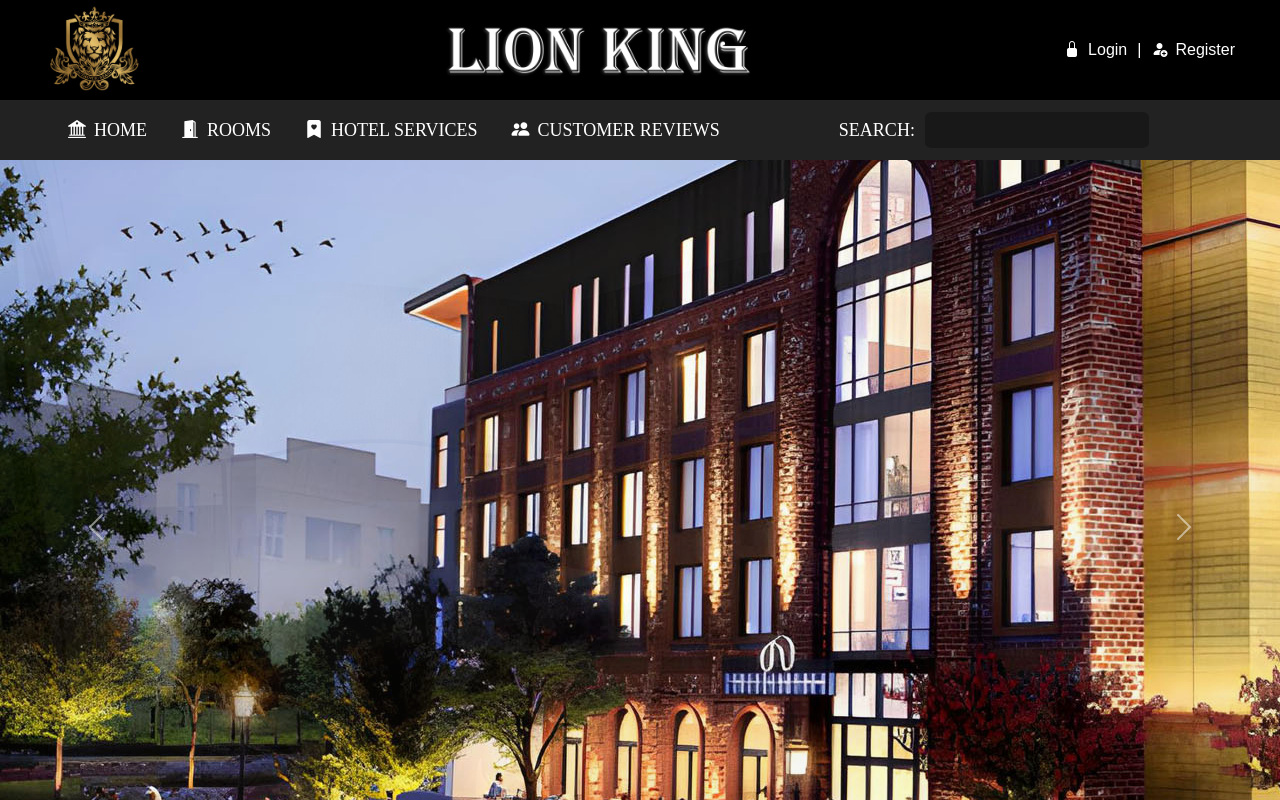
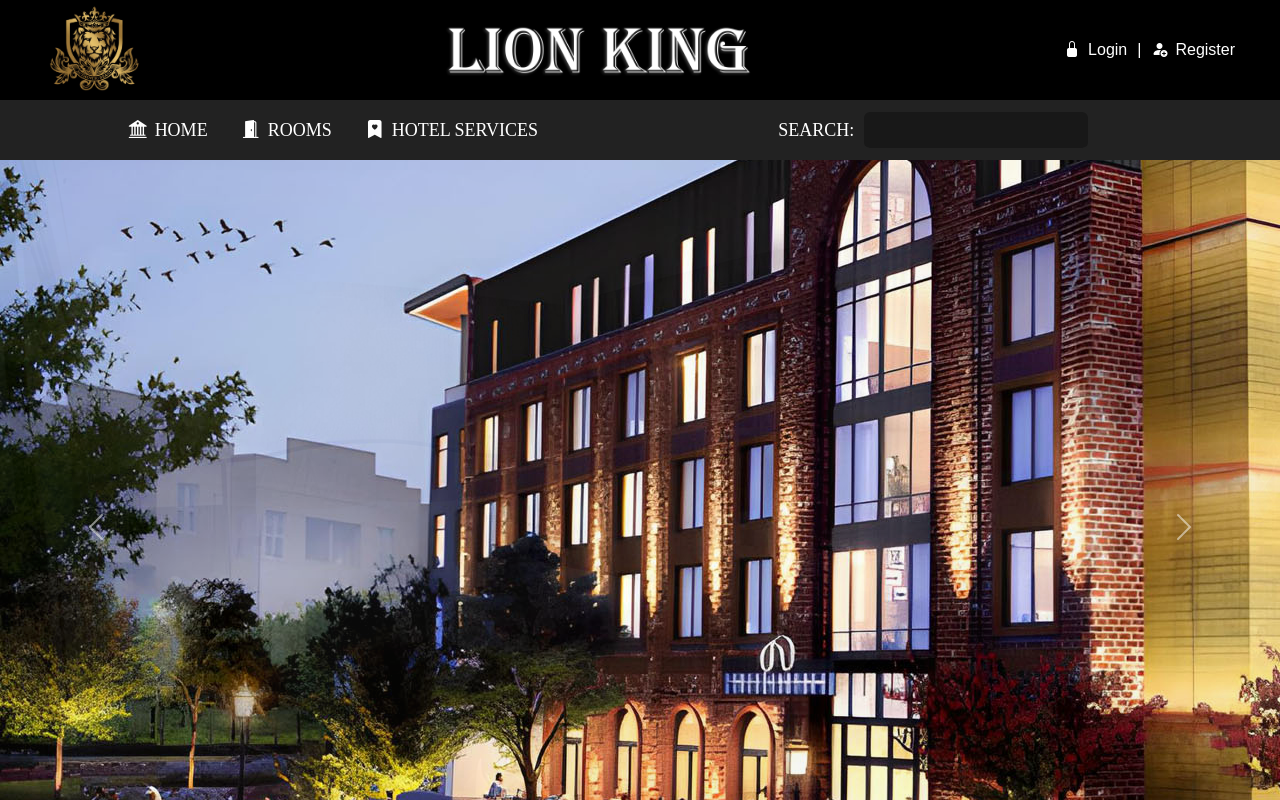
Before and after one commit to Talent106/hotel-management, a React (Create React App) app: page / in a window 1280 px wide. Shown: the top 800 px of the page. Built offline with nearby package versions, Linux system fonts and the light colour scheme.

Commit message:
style: delete the menu customer reivews

```diff
--- a/src/components/header/index.js
+++ b/src/components/header/index.js
@@ -22,7 +22,6 @@ const Header = () => {
             <a href="/"><i className="bi-bank2 me-2"/>HOME</a>
             <a href="/rooms"><i className="bi bi-door-open-fill me-2"/>ROOMS</a>
             <a href="/services"><i className="bi bi-bookmark-heart-fill me-2"/>HOTEL SERVICES</a>
-            <a href="/reviews"><i className="bi-people-fill me-2"/>CUSTOMER REVIEWS</a>
           </div>
           <div className="search">
             SEARCH:
```
